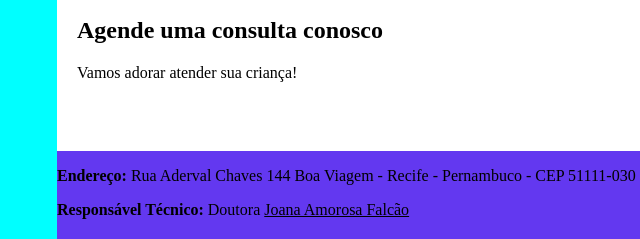
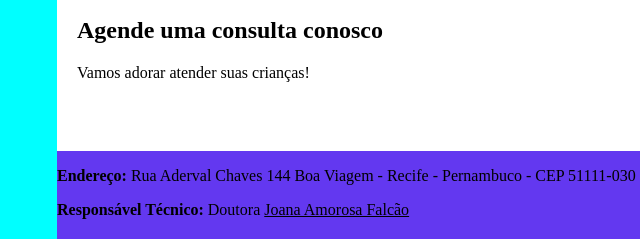
Before and after one commit to rosangelasdo/desafio-clinica-HTML, a plain HTML site: page index.html in a window 1280 px wide. Shown: the part 339-578 px from the top of the page, 197-837 px from the left. Drawn offline with Linux system fonts and the light colour scheme.

Commit message:
Update index.html

```diff
--- a/index.html
+++ b/index.html
@@ -35,7 +35,7 @@
                     <p>Temos mais de 20 anos de atuação no mercado!</p>
                 <p></p>
                 <h2> Agende uma consulta conosco</h2>
-                <p>Vamos adorar atender sua criança!</p>
+                <p>Vamos adorar atender suas crianças!</p>
                 <p></p>
 
             </div>
```
